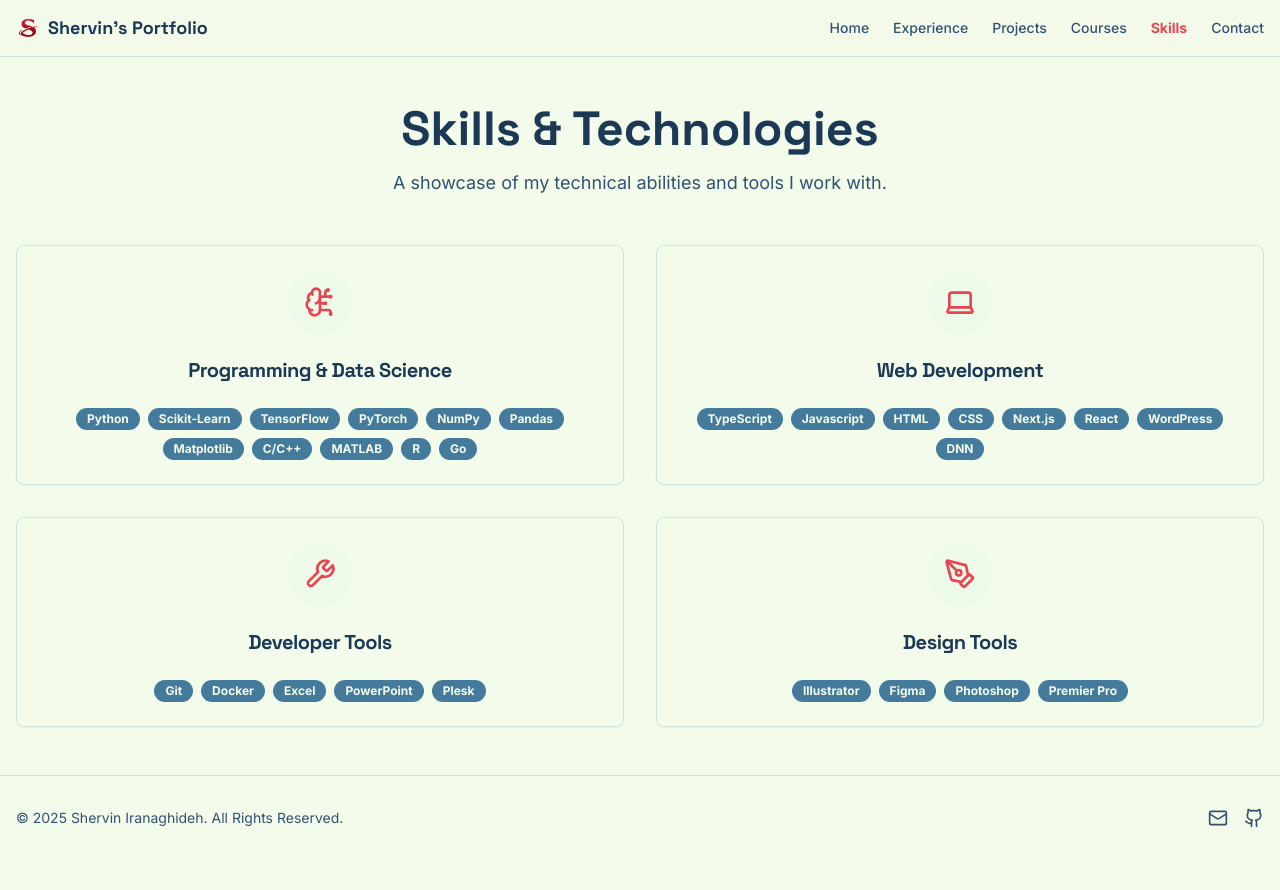
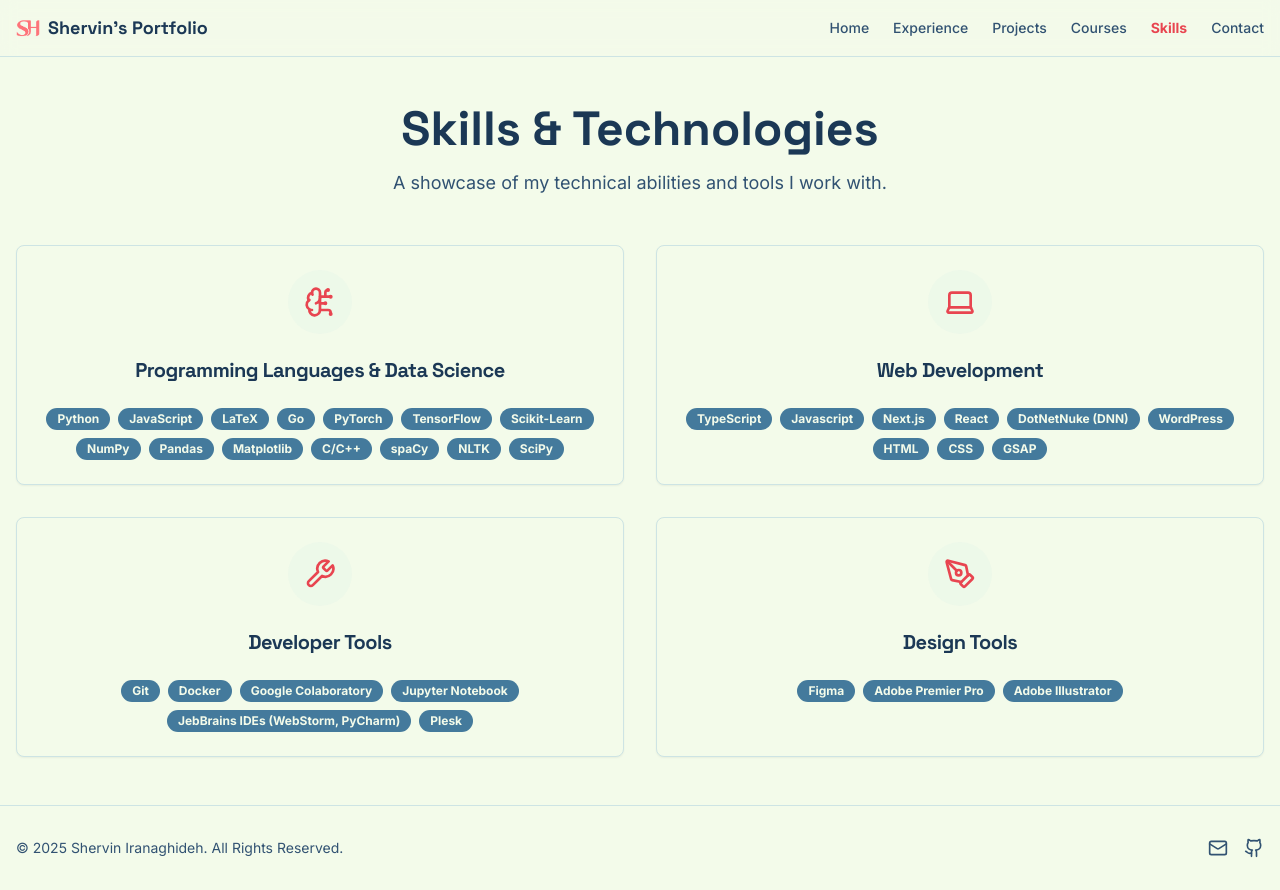
Before and after one commit to DearShervin/dearshervin.github.io, a Next.js app: page /studio/skills in a window 1280 px wide. Before the commit the page ends 860 px from the top, so only its background shows below. Built offline with nearby package versions, Linux system fonts and the light colour scheme.

Commit message:
Updating Website

```diff
--- a/src/app/courses/page.tsx
+++ b/src/app/courses/page.tsx
@@ -43,18 +43,18 @@
         </div>
       </section>
 
-      <section id="syllabus-downloads" className="text-center">
-        <h2 className="font-headline mb-8 text-3xl font-semibold">
-          Syllabus Download
-        </h2>
-        <p className="text-muted-foreground mb-6">Download a PDF containing all courses' syllabi.</p>
-        <Button asChild size="lg">
-          <a href={allSyllabiLink} download>
-            <Download className="mr-2 h-5 w-5" />
-            Download Syllabi
-          </a>
-        </Button>
-      </section>
+      {/*<section id="syllabus-downloads" className="text-center">*/}
+      {/*  <h2 className="font-headline mb-8 text-3xl font-semibold">*/}
+      {/*    Syllabus Download*/}
+      {/*  </h2>*/}
+      {/*  <p className="text-muted-foreground mb-6">Download a PDF containing all courses' syllabi.</p>*/}
+      {/*  <Button asChild size="lg">*/}
+      {/*    <a href={allSyllabiLink} download>*/}
+      {/*      <Download className="mr-2 h-5 w-5" />*/}
+      {/*      Download Syllabi*/}
+      {/*    </a>*/}
+      {/*  </Button>*/}
+      {/*</section>*/}
     </div>
   );
 }
--- a/src/app/projects/page.tsx
+++ b/src/app/projects/page.tsx
@@ -11,7 +11,7 @@
     description: "Designed and developed a modern, responsive website for a client. Focused on creating an intuitive user experience and a clean aesthetic that aligned with the company's brand identity. In addition, adding functionallites for calculating prices for the checkout process.",
     image: "/images/www.pdfchap.com.jpg",
     tags: ["Web Design", "WordPress", "jQuery", "CMS"],
-    liveUrl: "#",
+    liveUrl: "https://www.pdfchap.com/",
     githubUrl: null,
     imageHint: "web development"
   },
--- a/src/app/skills/page.tsx
+++ b/src/app/skills/page.tsx
@@ -5,23 +5,23 @@
 const skillCategories = [
   {
     icon: <BrainCircuit className="h-8 w-8 text-accent" />,
-    title: "Programming & Data Science",
-    skills: ["Python", "Scikit-Learn", "TensorFlow", "PyTorch", "NumPy", "Pandas", "Matplotlib", "C/C++", "MATLAB", "R", "Go"],
+    title: "Programming Languages & Data Science",
+    skills: ["Python", "JavaScript", "LaTeX", "Go", "PyTorch", "TensorFlow", "Scikit-Learn", "NumPy", "Pandas", "Matplotlib", "C/C++", "spaCy", "NLTK", "SciPy"],
   },
   {
     icon: <Laptop className="h-8 w-8 text-accent" />,
     title: "Web Development",
-    skills: ["TypeScript", "Javascript", "HTML", "CSS", "Next.js", "React", "WordPress", "DNN"],
+    skills: ["TypeScript", "Javascript",  "Next.js", "React", "DotNetNuke (DNN)", "WordPress", "HTML", "CSS", "GSAP"],
   },
   {
     icon: <Wrench className="h-8 w-8 text-accent" />,
     title: "Developer Tools",
-    skills: ["Git", "Docker", "Excel", "PowerPoint", "Plesk"],
+    skills: ["Git", "Docker", "Google Colaboratory", "Jupyter Notebook", "JebBrains IDEs (WebStorm, PyCharm)", "Plesk"],
   },
   {
     icon: <PenTool className="h-8 w-8 text-accent" />,
     title: "Design Tools",
-    skills: ["Illustrator", "Figma", "Photoshop", "Premier Pro"],
+    skills: ["Figma", "Adobe Premier Pro", "Adobe Illustrator"],
   },
 ];
 
```
Also changed, not shown: public/images/logo.png, public/images/old-logo.png (added).
